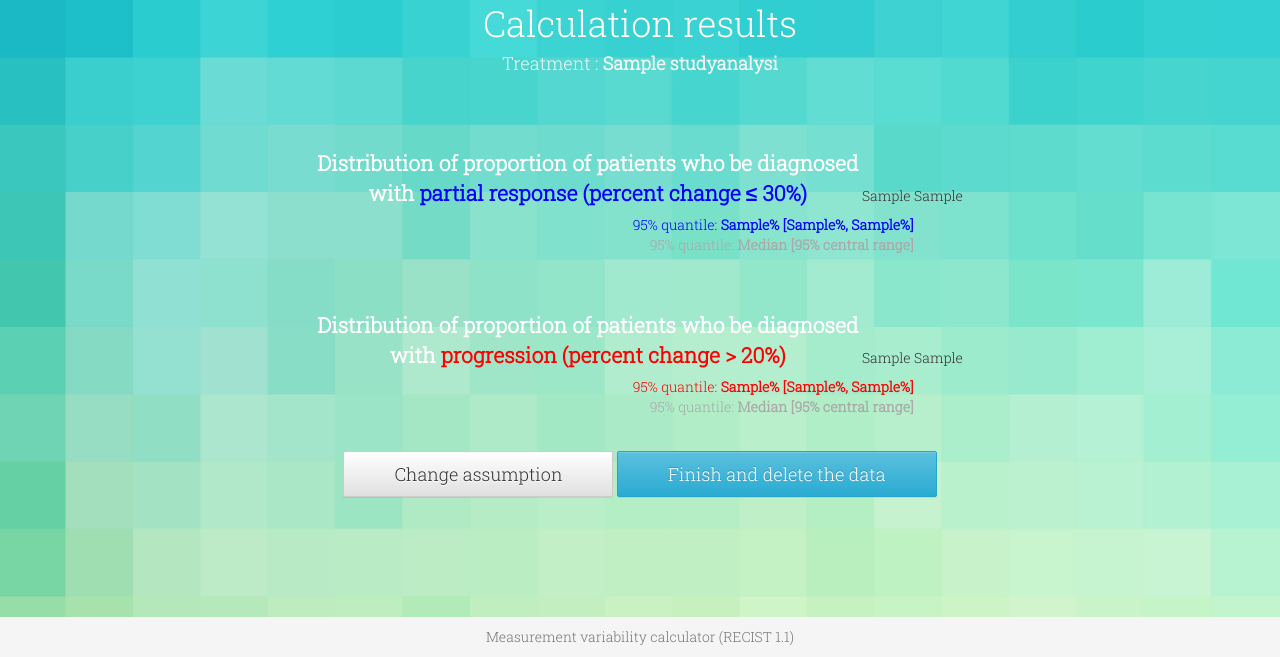
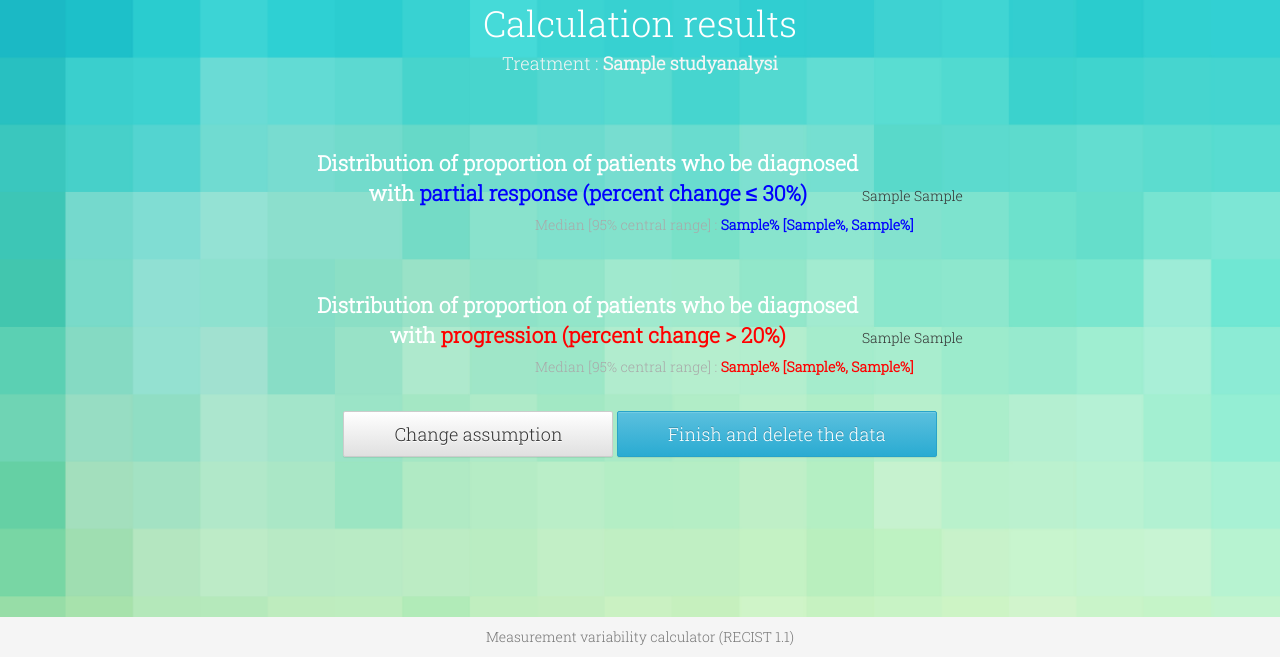
Before and after one commit to repositivator/snucalc, a Django app: template calcmain/templates/calcmain/final_result.html in a window 1280 px wide. Shown: the part 143-800 px from the top of the page. Run offline with Django 3.2, Linux system fonts and the light colour scheme; tables that the repository leaves empty hold one stand-in row (values such as "Sample post"); the template is opened without the code that fills it: values that come from a table or form of the project are taken from there, most other values are stand-ins (such as "Sample title", 1, 10 or a date in 2020); parts of the project's set-up code (start-up, migrations or seed data) failed here and were passed over; some libraries are stand-ins or nearby versions.

Commit message:
Change the paragraphs containing Median & 95% CI at final-result page

```diff
--- a/calcmain/templates/calcmain/final_result.html
+++ b/calcmain/templates/calcmain/final_result.html
@@ -17,16 +17,20 @@
         </p>
         {{ script_PR | safe }}
         {{ div_PR | safe }}
-        <p class="graph-quantile" style="color: blue;"> 95% quantile: <b>{{ quantile_median_pr }}% [{{ quantile_bottom_pr }}%, {{ quantile_top_pr }}%] </b></p>
-        <p class="graph-quantile" style="color: darkgray; margin-top: 0;"> 95% quantile: <b>Median [95% central range] </b></p>
+        <p class="graph-quantile" style="color: blue;">
+            <span style="color:darkgray;">Median [95% central range] : </span>
+            <b>{{ quantile_median_pr }}% [{{ quantile_bottom_pr }}%, {{ quantile_top_pr }}%] </b>
+        </p>
 
         <p class="graph-title">
         Distribution of proportion of patients who be diagnosed<br>with <span style="font-weight: bold; color: red;">progression (percent change > 20%)</span>
         </p>
         {{ script_Pro | safe }}
         {{ div_Pro | safe }}
-        <p class="graph-quantile" style="color: red;"> 95% quantile: <b>{{ quantile_median_pro }}% [{{ quantile_bottom_pro }}%, {{ quantile_top_pro }}%] </b></p>
-        <p class="graph-quantile" style="color: darkgray; margin-top: 0;"> 95% quantile: <b>Median [95% central range] </b></p>
+        <p class="graph-quantile" style="color: red;">
+            <span style="color:darkgray;">Median [95% central range] : </span>
+            <b>{{ quantile_median_pro }}% [{{ quantile_bottom_pro }}%, {{ quantile_top_pro }}%] </b>
+        </p>
 
         <a class="btn btn-lg btn-default btn-processed" href="{% url 'calcmain:data_summary' pk=study.pk %}" role="button">Change assumption</a>
         <a class="btn btn-lg btn-info btn-processed" id="loading" href="{% url 'calcmain:export_delete' pk=study.pk%}" role="button">Finish and delete the data</a>
```
